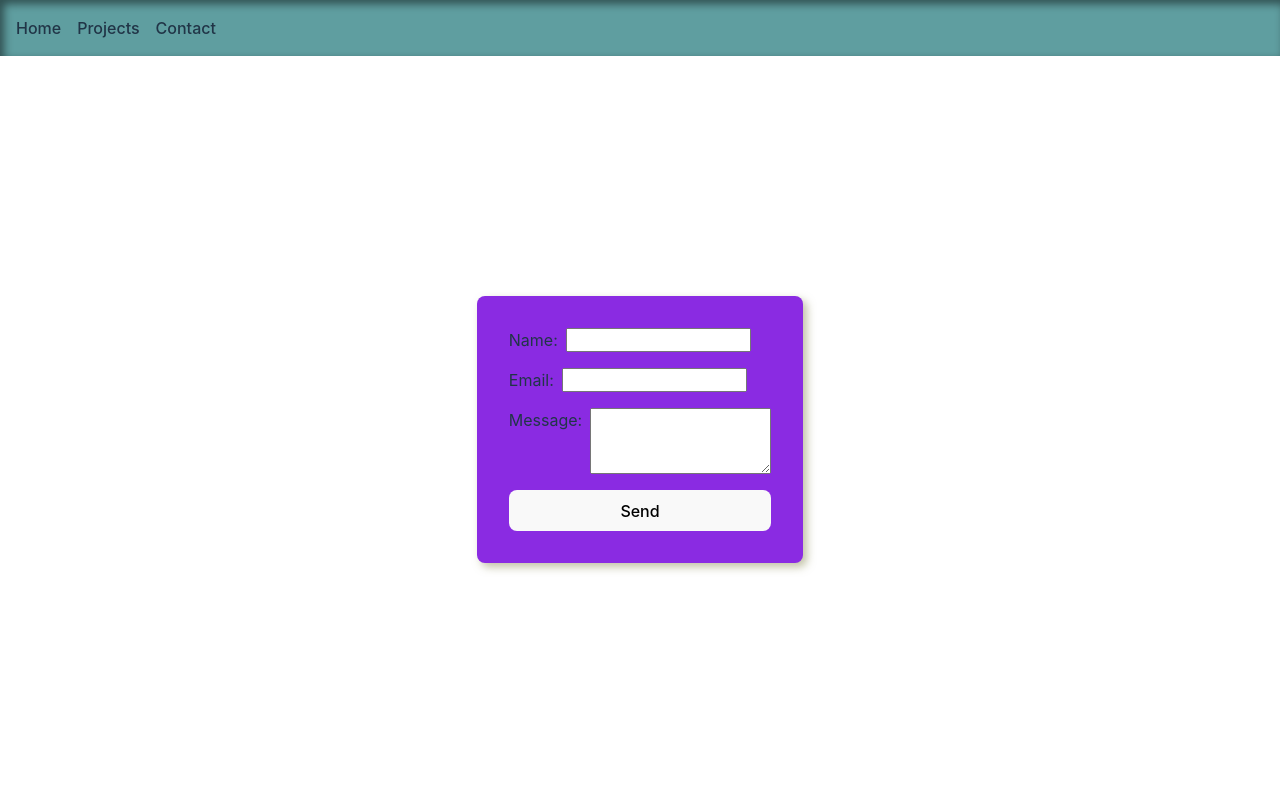
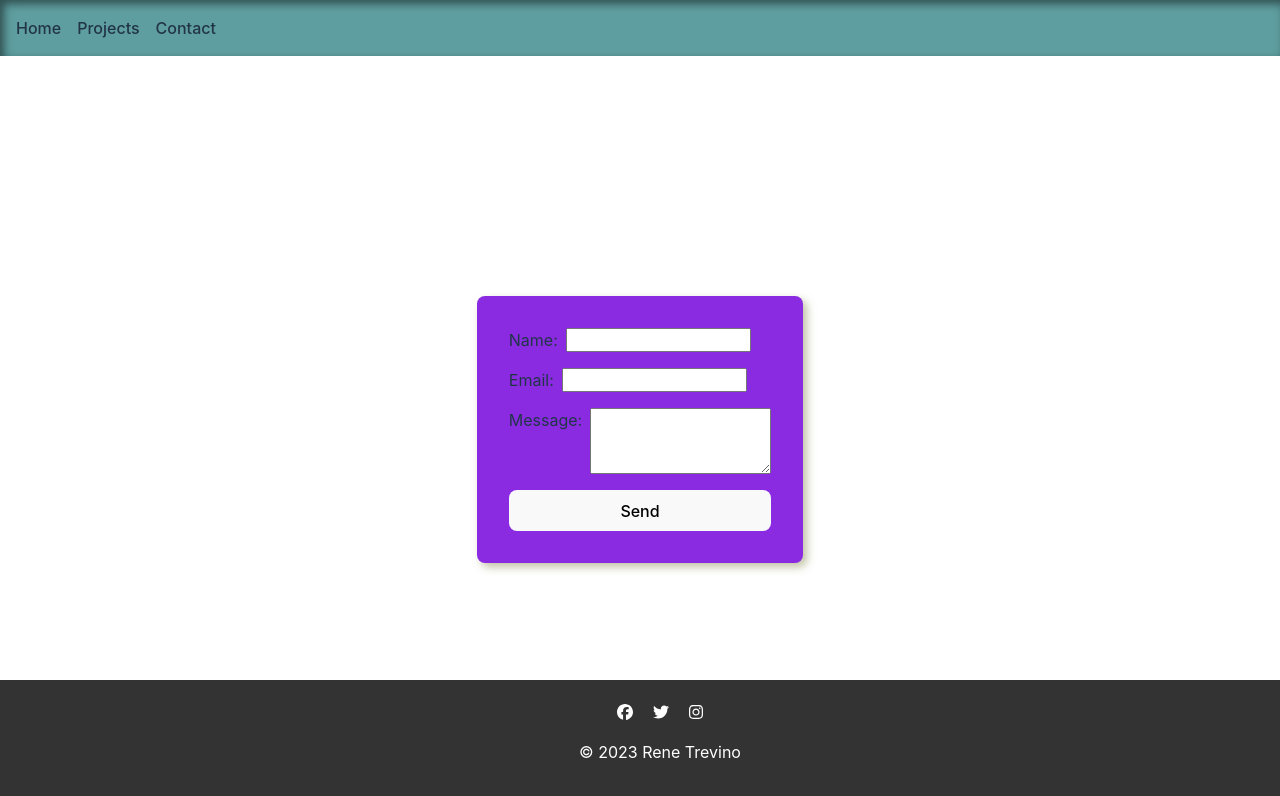
Before and after one commit to neyneyalldayday/freshport, a React (Vite) app: page /contact in a window 1280 px wide. Shown: the top 796 px of the page. Built offline with nearby package versions, Linux system fonts and the light colour scheme.

Commit message:
added a footer

```diff
--- a/package.json
+++ b/package.json
@@ -10,6 +10,10 @@
     "preview": "vite preview"
   },
   "dependencies": {
+    "@fortawesome/fontawesome-svg-core": "^6.5.2",
+    "@fortawesome/free-brands-svg-icons": "^6.5.2",
+    "@fortawesome/free-solid-svg-icons": "^6.5.2",
+    "@fortawesome/react-fontawesome": "^0.2.2",
     "react": "^18.2.0",
     "react-dom": "^18.2.0",
     "react-router-dom": "6.23.1"
--- a/src/App.jsx
+++ b/src/App.jsx
@@ -3,6 +3,7 @@ import Root from "./components/Root"
 import About from "./components/About"
 import Projects from "./components/Projects"
 import Contact from "./components/Contact"
+import Footer from "./components/Footer"
 
 
 function App() {
@@ -22,6 +23,7 @@ function App() {
   return (
     <>
       <RouterProvider router={router}/>
+      <Footer/>
     </>
   )
 }
--- a/src/components/Contact/index.jsx
+++ b/src/components/Contact/index.jsx
@@ -8,7 +8,7 @@ const Contact = () => {
 
   const handleSubmit = (e) => {
     e.preventDefault();
-    // Here you can handle the form submission, e.g., send data to a server
+    // Here i can handle the form submission, e.g., send data to a server
     console.log("Name:", name);
     console.log("Email:", email);
     console.log("Message:", message);
--- /dev/null
+++ b/src/components/Footer/footer.css
@@ -0,0 +1,20 @@
+.site-footer {
+    background-color: #333;
+    color: white;
+    padding: 20px;
+    text-align: center;
+    position: fixed;
+    left: 0;
+    bottom: 0;
+    width: 100%;
+  }
+
+  .social-icons a {
+    color: white;
+    margin: 0 10px;
+    transition: transform 0.3s ease-in-out;
+  }
+
+  .social-icons a:hover {
+    transform: scale(1.2);
+  }
--- /dev/null
+++ b/src/components/Footer/index.jsx
@@ -0,0 +1,22 @@
+import React from 'react'
+import "./footer.css"
+import { FontAwesomeIcon } from '@fortawesome/react-fontawesome';
+import { faFacebook, faTwitter, faInstagram } from '@fortawesome/free-brands-svg-icons';
+
+const Footer
+ = () => {
+  return (
+    <>
+        <footer className="site-footer">
+      <div className="social-icons">
+        <a href="#"><FontAwesomeIcon icon={faFacebook} /></a>
+        <a href="#"><FontAwesomeIcon icon={faTwitter} /></a>
+        <a href="#"><FontAwesomeIcon icon={faInstagram} /></a>
+      </div>
+      <p>&copy; 2023 Rene Trevino</p>
+    </footer>
+    </>
+  )
+}
+
+export default Footer
```
Also changed, not shown: 1 other file (tests, documents, lock files or other folders).
